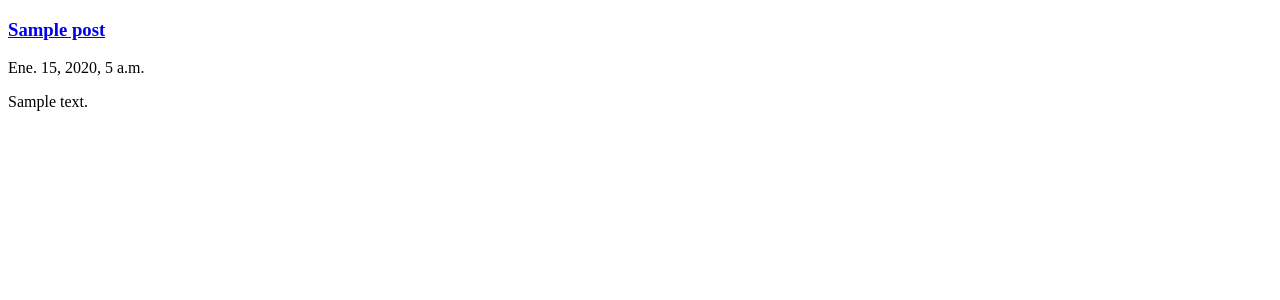
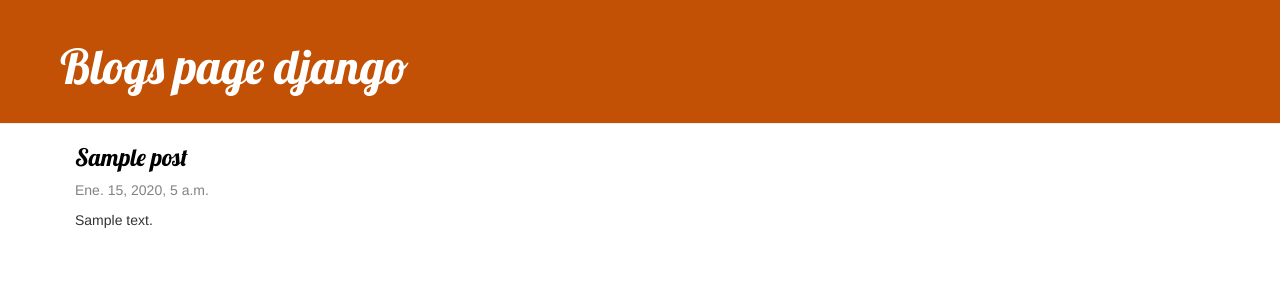
Before and after one commit to Kailan-hg/django, a Django app: page / in a window 1280 px wide. Shown: the top 300 px of the page. Run offline with Django 3.2, Linux system fonts and the light colour scheme; tables that the repository leaves empty hold one stand-in row (values such as "Sample post"); some libraries are stand-ins or nearby versions.

Commit message:
templates actualizados, new url

```diff
--- /dev/null
+++ b/blog/static/css/blog.css
@@ -0,0 +1,55 @@
+body {
+  padding: 0;
+}
+
+h1 a, h2 a, h3 a {
+  color: #FCA205;
+  font-family: 'Lobster';
+}
+
+.page-header {
+  background-color: #C25105;
+  margin: 0;
+  padding: 20px 20px 20px 60px;
+}
+
+.page-header h1, .page-header h1 a, .page-header h1 a:visited, .page-header h1 a:active {
+  color: #ffffff;
+  font-size: 36pt;
+  text-decoration: none;
+}
+
+.content {
+  margin-left: 60px;
+}
+
+h1, h2, h3, h4 {
+  font-family: 'Lobster', cursive;
+}
+
+.date {
+  color: #828282;
+}
+
+.save {
+  float: right;
+}
+
+.post-form textarea, .post-form input{
+  width: 100%;
+}
+
+.top-menu, .top-menu:hover, .top-menu:visited{
+  color: #ffffff;
+  float: right;
+  font-size: 26pt;
+  margin-right: 20px;
+}
+
+.post {
+  margin-bottom: 70px;
+}
+
+.post h3 a, .post h3 a:visited {
+  color: #000000;
+}
--- /dev/null
+++ b/blog/templates/blog/base.html
@@ -0,0 +1,28 @@
+{% load static %}
+<!DOCTYPE html>
+<html lang="en" dir="ltr">
+  <head>
+    <meta charset="utf-8">
+    <title>Hi Blog!</title>
+    <link rel="stylesheet" href="//maxcdn.bootstrapcdn.com/bootstrap/3.2.0/css/bootstrap.min.css">
+    <link rel="stylesheet" href="//maxcdn.bootstrapcdn.com/bootstrap/3.2.0/css/bootstrap-theme.min.css">
+    <link href="//fonts.googleapis.com/css?family=Lobster&subset=latin,latin-ext" rel="stylesheet" type="text/css">
+    <link rel="stylesheet" href="{% static 'css/blog.css' %}">
+  </head>
+  <body>
+
+    <div class="page-header">
+      <h1><a href="#">Blogs page django</a></h1>
+    </div>
+
+    <div class="content container">
+        <div class="row">
+            <div class="col-md-8">
+            {% block content %}
+            {% endblock %}
+            </div>
+        </div>
+    </div>
+
+  </body>
+</html>
--- a/blog/templates/blog/post_list.html
+++ b/blog/templates/blog/post_list.html
@@ -1,17 +1,13 @@
-<!DOCTYPE html>
-<html lang="en" dir="ltr">
-  <head>
-    <meta charset="utf-8">
-    <title>Hi Blog!</title>
-  </head>
-  <body>
-    {% for post in posts %}
-    <div class="">
-      <h3><a href="#"> {{post.title}}</a></h3>
+{% extends 'blog/base.html' %}
+
+{% block content %}
+  {% for post in posts %}
+  <div class="post">
+    <h3><a href="{% url 'post_detail' pk=post.pk %}"> {{post.title}}</a></h3>
+    <div class="date">
       <p>{{post.published_date}}</p>
-      <p>{{post.text|linebreaksbr}}</p>
     </div>
-    {% endfor %}
-
-  </body>
-</html>
+    <p>{{post.text|linebreaksbr}}</p>
+  </div>
+  {% endfor %}
+{% endblock %}
--- a/blog/urls.py
+++ b/blog/urls.py
@@ -2,5 +2,6 @@ from django.urls import path
 from . import views
 
 urlpatterns = [
-    path('', views.post_list, name='post_list')
+    path('', views.post_list, name='post_list'),
+    path('post/<int:pk>/', views.post_detail, name="post_detail")
 ]
--- a/blog/views.py
+++ b/blog/views.py
@@ -1,4 +1,4 @@
-from django.shortcuts import render
+from django.shortcuts import render, get_object_or_404
 from .models import Post
 from django.utils import timezone
 
@@ -7,3 +7,7 @@ from django.utils import timezone
 def post_list(request):
     post = Post.objects.filter(published_date__lte=timezone.now()).order_by('published_date')
     return render(request, 'blog/post_list.html', {'posts':post})
+
+def post_detail(request, pk):
+    post = get_object_or_404(Post, pk=pk)
+    return render(request, 'blog/post_detail.html', {'posts':post})
```
Also changed, not shown: blog/templates/blog/post_detail.html (added, +13 -0 lines).
